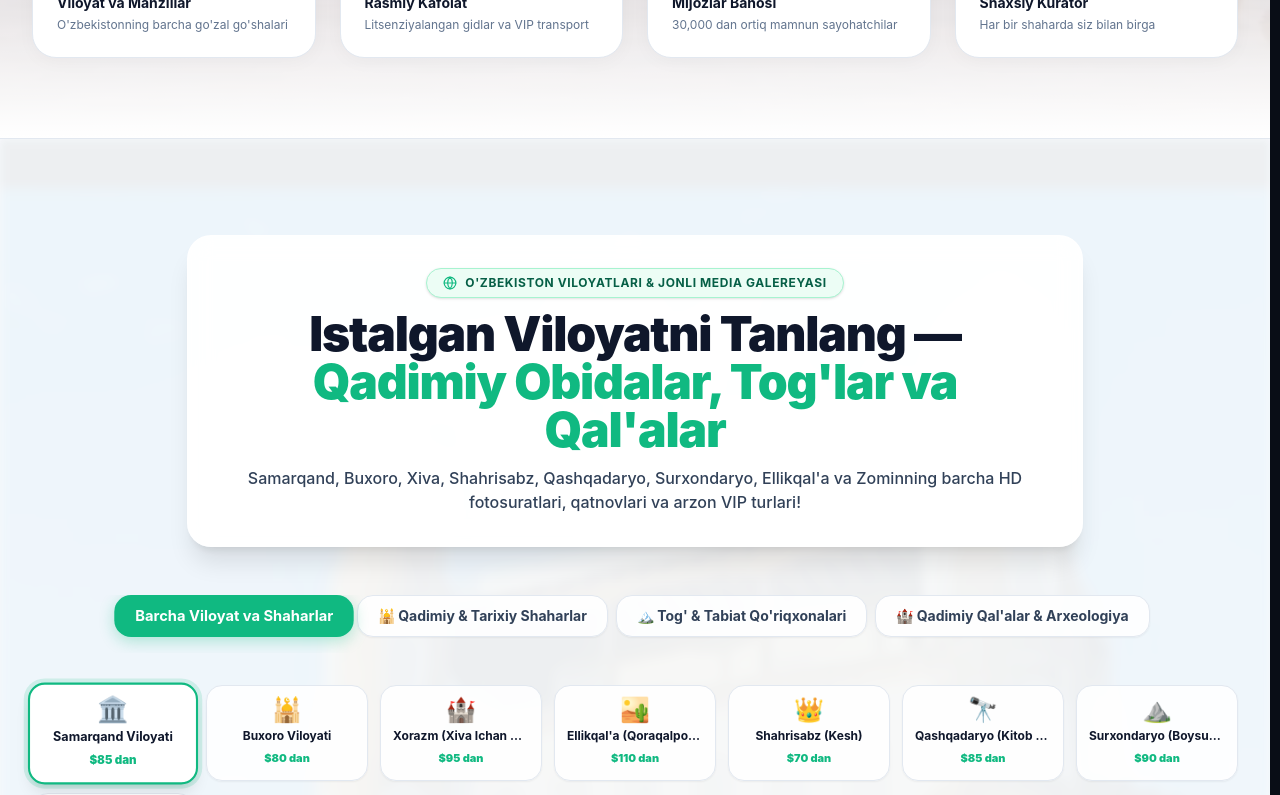
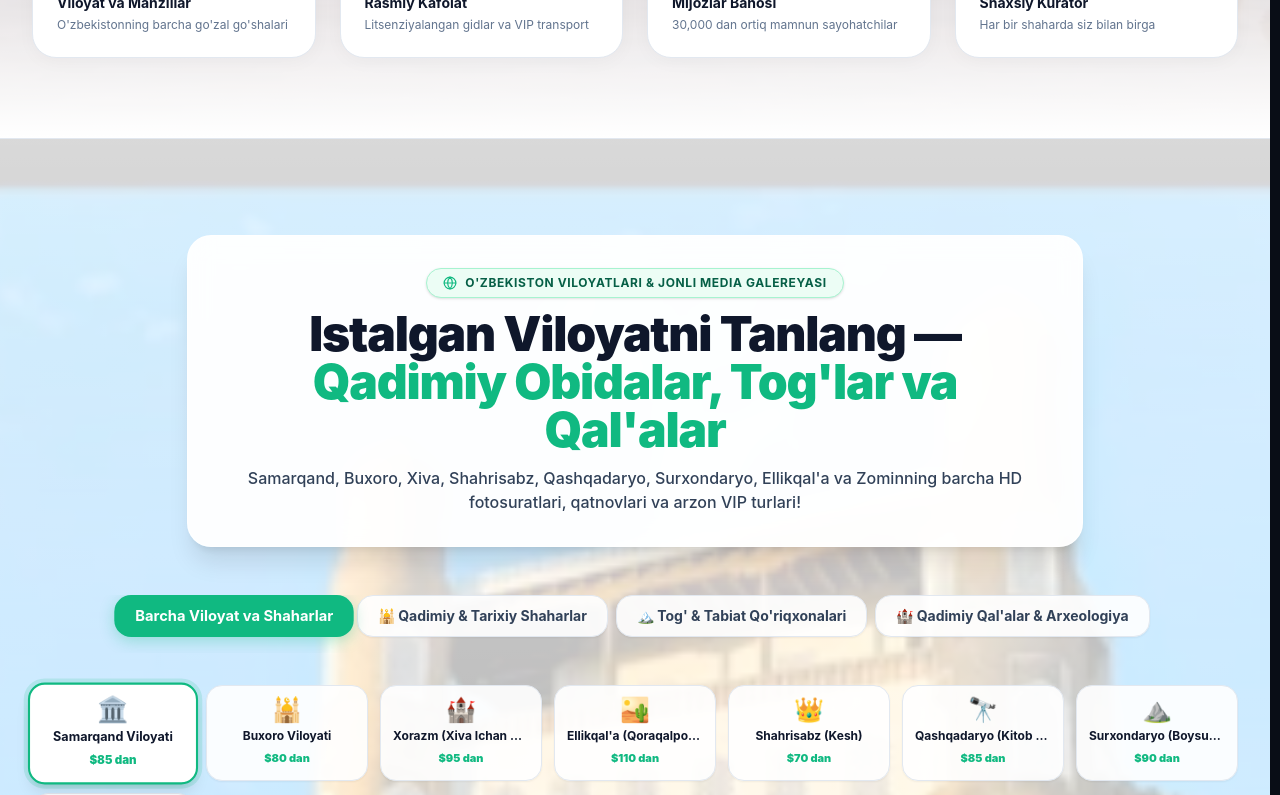
Before and after one commit to humoyun1773/sayohat-web, a React (Vite) app: page / in a window 1280 px wide. Shown: the part 1240-2035 px from the top of the page. Built offline with nearby package versions, Linux system fonts and the light colour scheme.

Commit message:
Set user-provided Bukhara Ark photo as seamless full-bleed background for CountryExplorer

```diff
--- a/src/components/sections/CountryExplorer.jsx
+++ b/src/components/sections/CountryExplorer.jsx
@@ -68,16 +68,16 @@ export default function CountryExplorer({
   const currentPrice = currentCountry.basePriceUSD || currentCountry.priceUSD || 80;
 
   return (
-    <section id="countries" className="py-20 sm:py-24 relative overflow-hidden bg-slate-50 border-y border-slate-200">
+    <section id="countries" className="py-20 sm:py-24 relative overflow-hidden bg-white border-y border-slate-200">
 
-      {/* Subtle Luxury Ambient Background */}
-      <div className="absolute inset-0 z-0 pointer-events-none overflow-hidden opacity-10">
+      {/* 100% Verified Bukhara Ark Landmark Full-Bleed Background */}
+      <div className="absolute inset-0 z-0 pointer-events-none overflow-hidden">
         <img
           src="/images/landmarks/bukhara-ark.png"
           alt="Bukhara Ark Historical Architecture"
-          className="w-full h-full object-cover object-center filter blur-xs"
+          className="w-full h-full object-cover object-center filter brightness-100 contrast-105"
         />
-        <div className="absolute inset-0 bg-slate-100/60"></div>
+        <div className="absolute inset-0 bg-gradient-to-b from-white/85 via-white/70 to-white/90"></div>
       </div>
 
       <div className="max-w-7xl mx-auto px-4 sm:px-6 lg:px-8 relative z-10 w-full">
```
